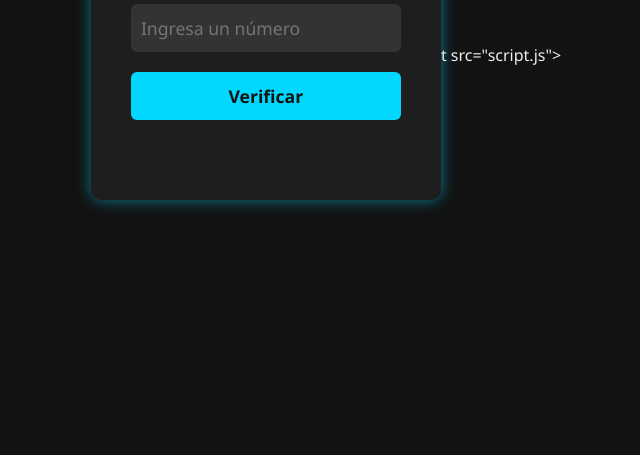
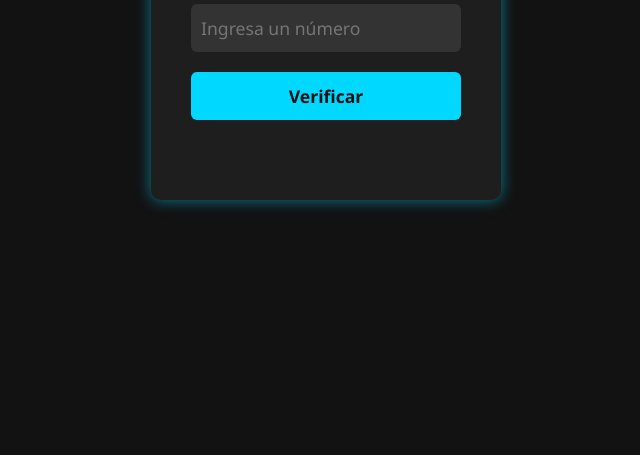
Before and after one commit to JoshCR04/practica-DevOps, a website: page index.html in a window 1280 px wide. Shown: the part 345-800 px from the top of the page, without its empty margins (314-954 px from the left). Drawn offline with Linux system fonts and the light colour scheme.

Commit message:
prueba 6

```diff
--- a/index.html
+++ b/index.html
@@ -14,6 +14,6 @@
       <p id="result"></p>
     </div>
 
-   <script></script>t src="script.js"></script>
+   <script src="script.js"></script>
   </body>
 </html>
--- a/package.json
+++ b/package.json
@@ -3,7 +3,7 @@
     "version": "1.0.0",
     "type": "module",
     "scripts": {
-        "lint": "eslint .",
+        "lint": "npx eslint .",
         "test": "jest --coverage",
         "cypress:open": "cypress open",
         "cypress:run": "cypress run"
```
